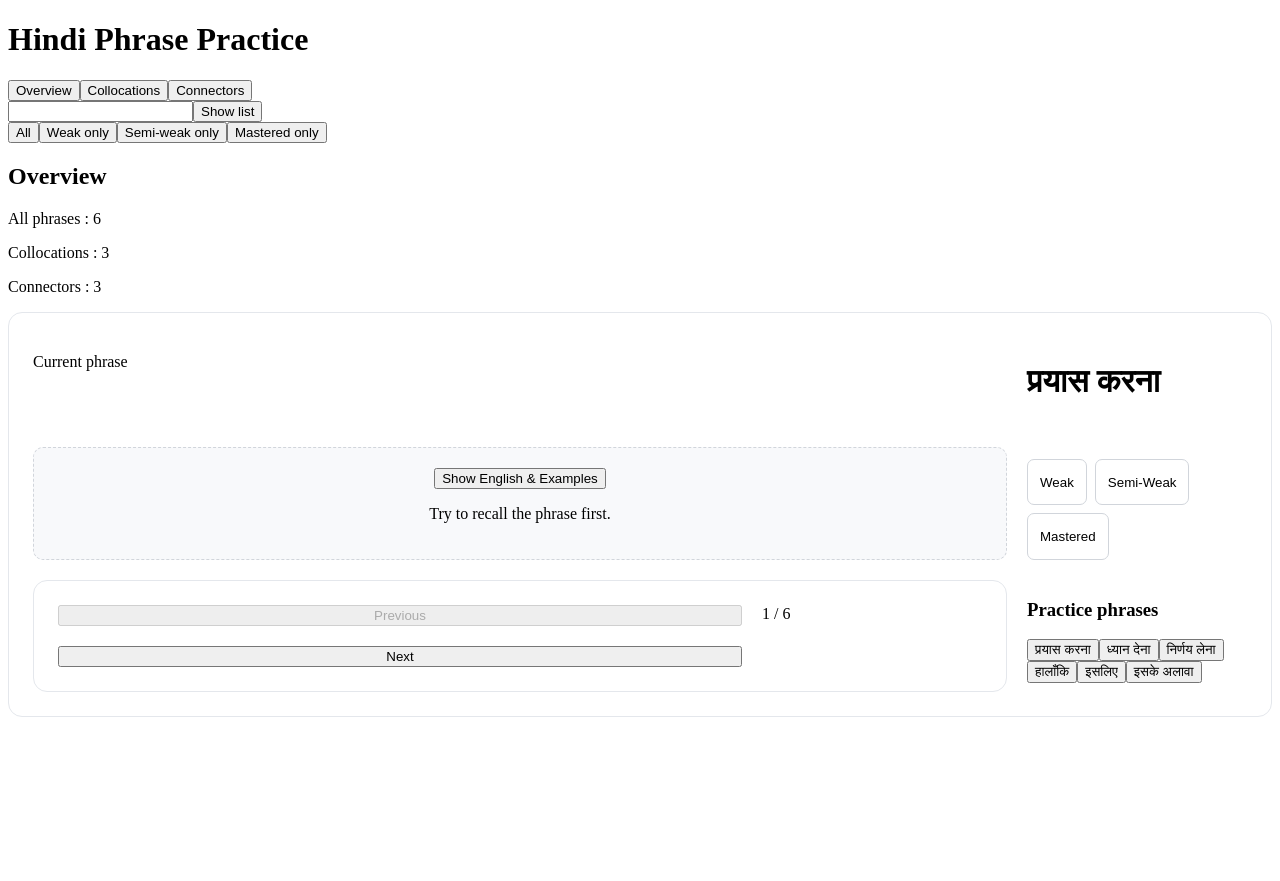
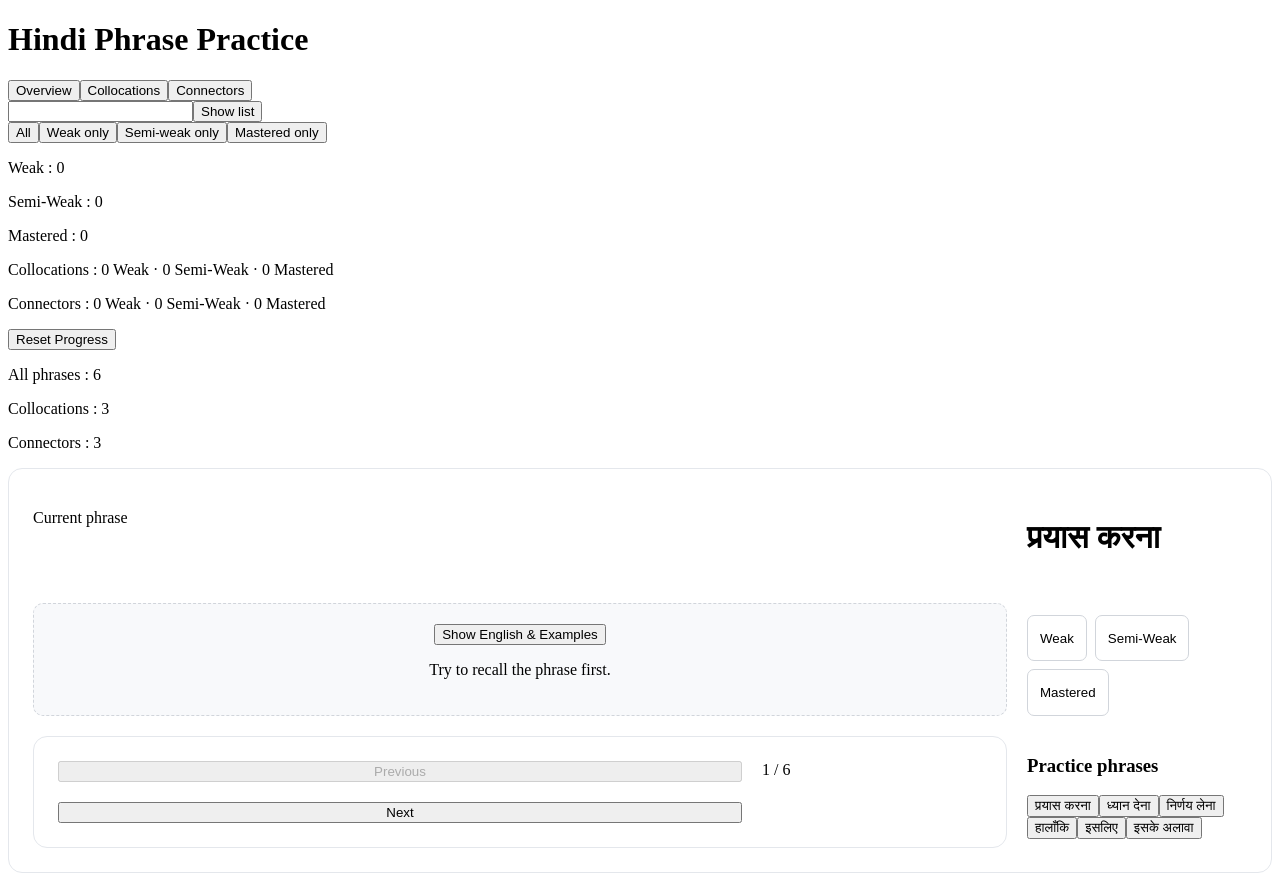
Before and after one commit to piyushdhakad001/lexora-seven-days-hourly-practice, a React (Vite) app: page / in a window 1280 px wide. Before the commit the page ends 800 px from the top, so only its background shows below. Built offline with nearby package versions, Linux system fonts and the light colour scheme.

Commit message:
Add "save and reset progress" functionality

```diff
--- a/src/App.jsx
+++ b/src/App.jsx
@@ -5,7 +5,14 @@ function App() {
 
   const [activeCategory, setActiveCategory] = useState("Overview");
   const [searchQuery, setSearchQuery] = useState(" ")
-  const [marks, setMarks] = useState({})
+  const [marks, setMarks] = useState(() => {
+    try {
+      const savedMarks = localStorage.getItem("hindi-phrase-marks")
+      return savedMarks ? JSON.parse(savedMarks) : {}
+    } catch {
+      return {};
+    }
+  })
   const [progressFilter, setProgressFilter] = useState("all")
   const [showAnswer, setShowAnswer] = useState(false);
   const [currentIndex, setCurrentIndex] = useState(0)
@@ -84,6 +91,17 @@ function App() {
     },
   ];
 
+  const allPhrases = categories.flatMap((category) => {
+    return category.phrases
+  })
+
+  const progressCounts = {
+    weak: allPhrases.filter((phrase) => marks[phrase.id] === "weak").length,
+    semiWeak: allPhrases.filter((phrase) => marks[phrase.id] === "semi-weak").length,
+    mastered: allPhrases.filter((phrase) => marks[phrase.id] === "mastered").length,
+
+  }
+
   // -----------------------------------
   const visibleCategories = activeCategory === "Overview" ? categories : categories.filter((category) => {
     return (
@@ -132,6 +150,10 @@ function App() {
   useEffect(() => {
     setShowAnswer(false)
   }, [currentPhrase?.id])
+
+  useEffect(() => {
+    localStorage.setItem("hindi-phrase-marks", JSON.stringify(marks))
+  }, [marks])
 
   // -------------------------------------------
   // mark helper function
@@ -186,8 +208,25 @@ function App() {
 
       {activeCategory === "Overview" && (
         <section>
-          <h2>Overview</h2>
-          <p>
+          <div className="progress-summary">
+            <p>Weak : {progressCounts.weak}</p>
+            <p>Semi-Weak : {progressCounts.semiWeak}</p>
+            <p>Mastered : {progressCounts.mastered}</p>
+          </div>
+
+
+            {categories.map((category) => {
+              const weak = category.phrases.filter((phrase) => marks[phrase.id] === "weak").length;
+              const semiWeak = category.phrases.filter((phrase) => marks[phrase.id] === "semi-weak").length;
+              const mastered = category.phrases.filter((phrase) => marks[phrase.id] === "mastered").length;
+
+              return (
+                <p>{category.name} : {weak} Weak · {semiWeak} Semi-Weak · {mastered} Mastered</p>
+              )
+            })}
+
+            <button onClick={() => setMarks({})}>Reset Progress</button>
+            <p>
             All phrases : {" "}
             {categories.reduce((total, category) => {
               return (
@@ -295,8 +334,6 @@ function App() {
 )}
 
 
-
-
       {mode === "list" && (
         <div className="list-view">
           <h2>All matching phrases</h2>
```
